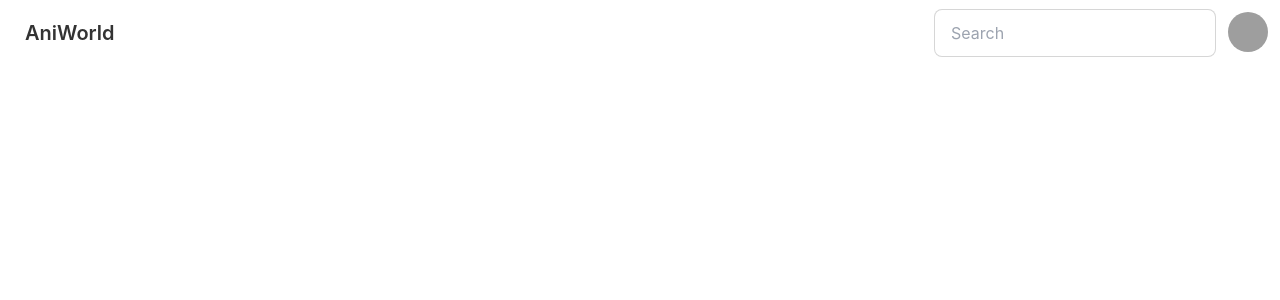
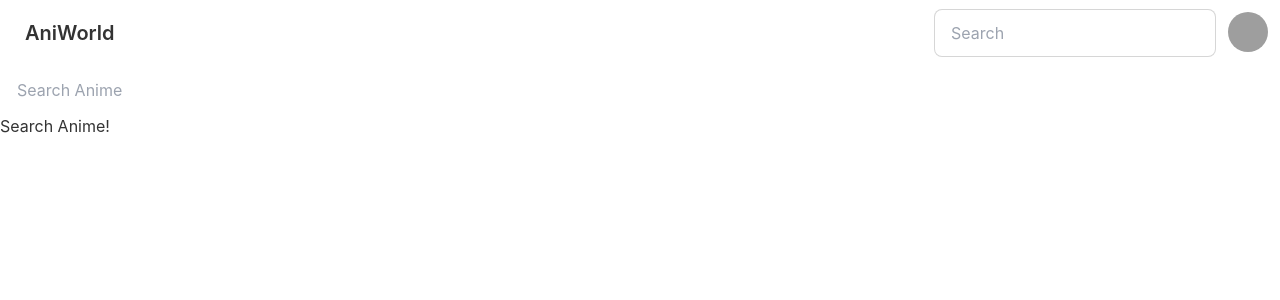
Before and after one commit to MrManilex/aniworld-front-end, a React (Create React App) app: page /home in a window 1280 px wide. Shown: the top 300 px of the page. Built offline with nearby package versions, Linux system fonts and the light colour scheme; grey boxes are pictures that could not be loaded.

Commit message:
add navigate method to direct users straight to home page

```diff
--- a/src/pages/App/App.jsx
+++ b/src/pages/App/App.jsx
@@ -1,15 +1,21 @@
 import "./App.css"
-import { useState } from 'react';
+import { useEffect, useState } from 'react';
 import { searchAnimes } from '../../services/animeService';
 import Navbar from '../../components/Navbar/Navbar';
 import AnimeSearch from "../../components/AnimeSearch/AnimeSearch";
-import { Route, Routes } from "react-router-dom";
+import { Route, Routes, useNavigate } from "react-router-dom";
 
 function App() {
   const [animes, setAnimes] = useState(null)
   const [formData, setFormData] = useState({
     title: ''
   })
+
+  const navigate = useNavigate()
+
+  useEffect(() => {
+    navigate('/home')
+  }, [])
 
   const handleSearch = evt => {
     evt.preventDefault()
@@ -29,11 +35,12 @@ function App() {
   }
 
 
+
   return (
     <>
       <Navbar />
       <Routes>
-        <Route path='/search/anime' element={<AnimeSearch animes={animes} handleChange={handleChange} handleSearch={handleSearch} />} />
+        <Route path='/home' element={<AnimeSearch animes={animes} handleChange={handleChange} handleSearch={handleSearch} />} />
       </Routes>
     </>
   );
```
